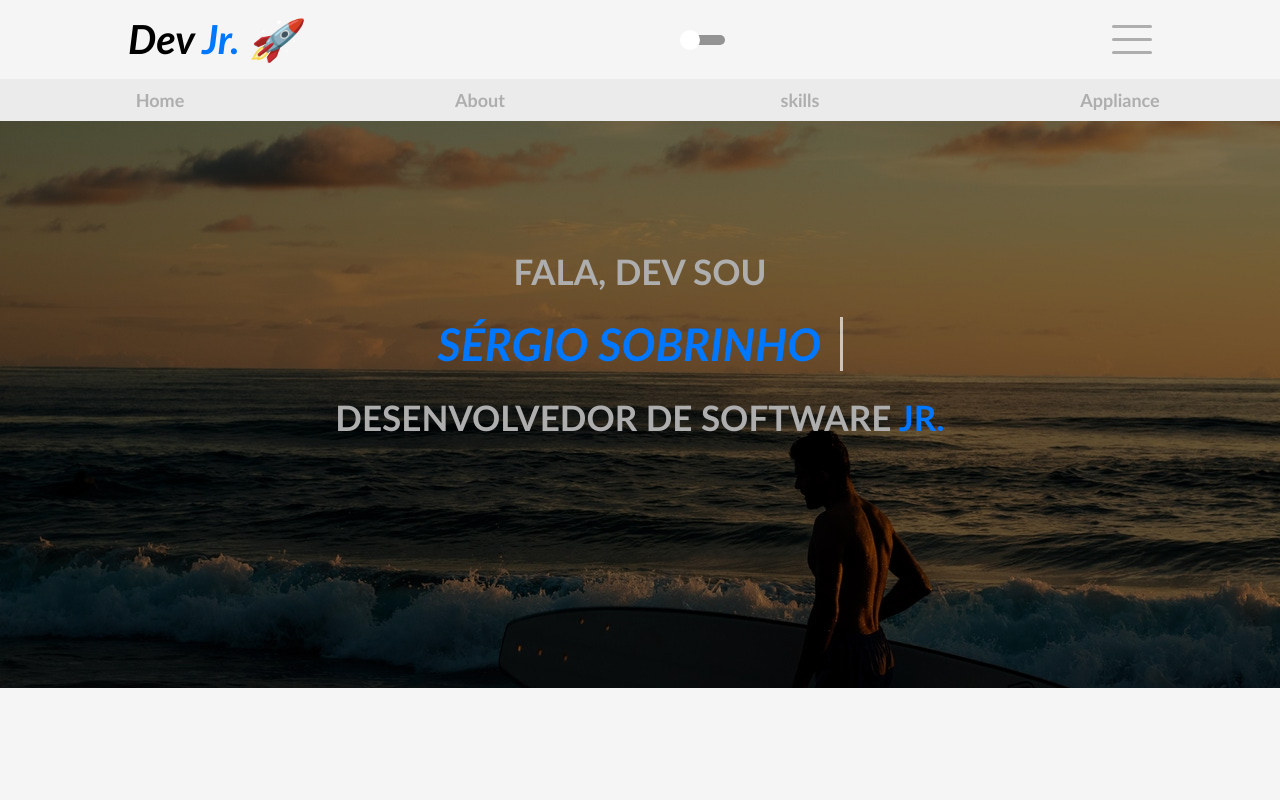
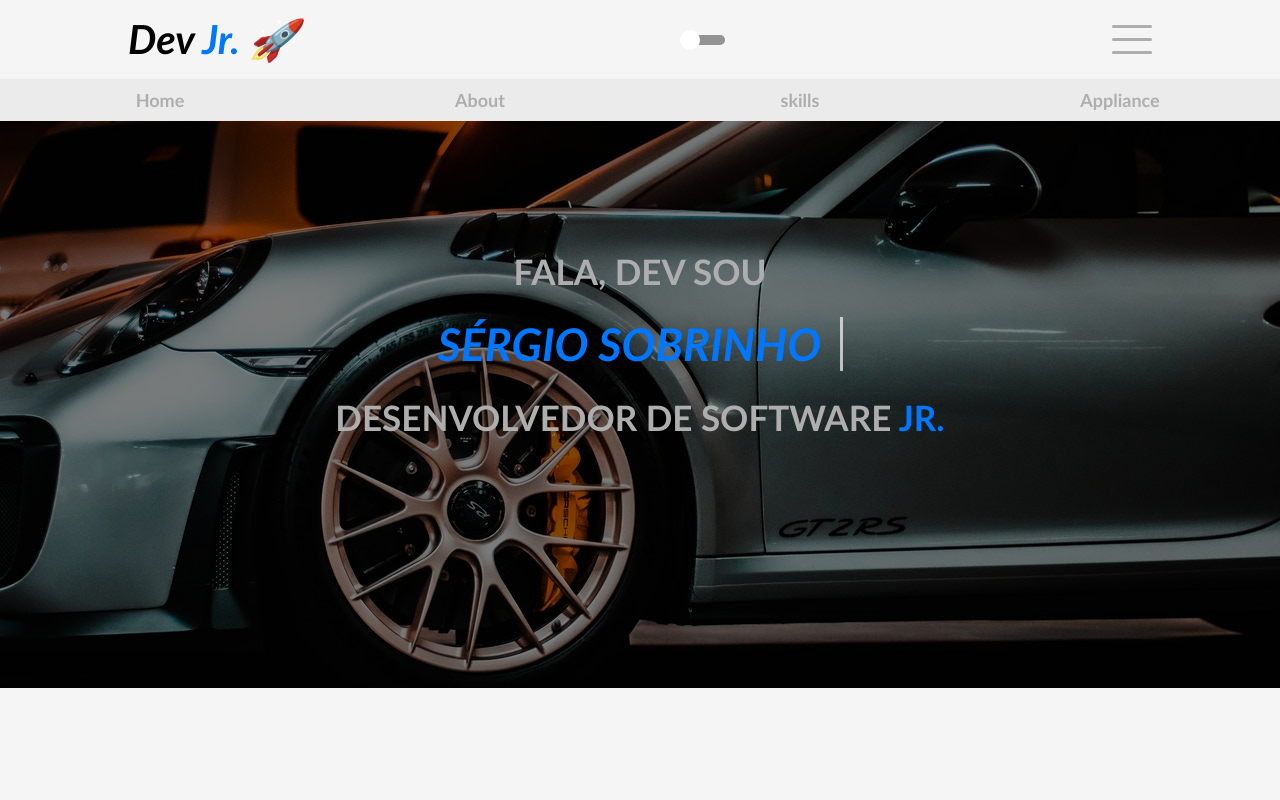
Before and after one commit to SobrinhoSergio/profile-sergio-dev, a React (Create React App) app: page / in a window 1280 px wide. Shown: the top 800 px of the page. Built offline with nearby package versions, Linux system fonts and the light colour scheme.

Commit message:
Update Home

```diff
--- a/src/sections/Home/styles.ts
+++ b/src/sections/Home/styles.ts
@@ -1,8 +1,8 @@
 import styled from "styled-components";
-import { bg3 } from "../../assets";
+import { bg } from "../../assets";
 
 export const Home = styled.main`
-  background-image: url(${bg3});
+  background-image: url(${bg});
   background-repeat: no-repeat;
   background-size: cover;
   background-position: top center;
```
